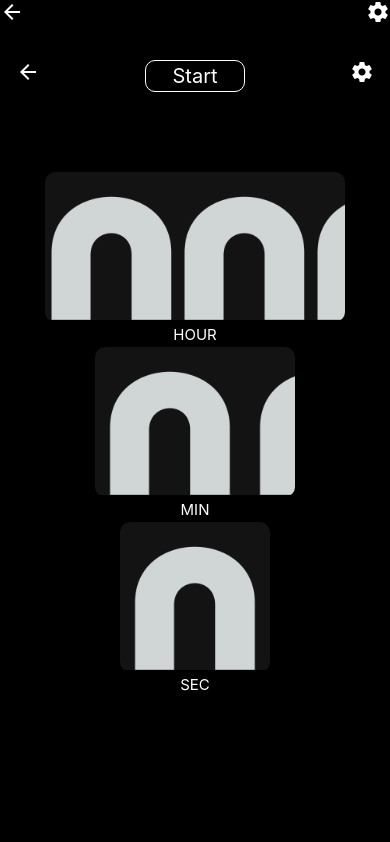
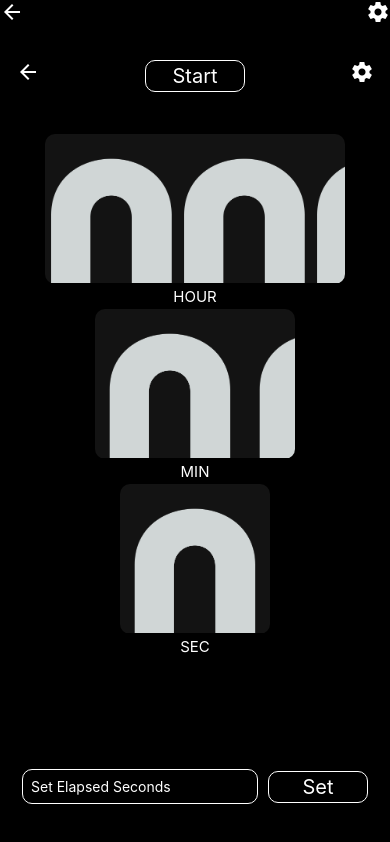
Before and after one commit to AnnaH00k/FirstProjectReact, a React Native app: screen /FlipClock in a window 390 px wide. Built offline with nearby package versions, Linux system fonts and the light colour scheme.

Commit message:
make time setable

```diff
--- a/src/screens/FlipClock.tsx
+++ b/src/screens/FlipClock.tsx
@@ -1,5 +1,5 @@
 import React, { useEffect, useState } from 'react';
-import { Image, StyleSheet, Text, TouchableOpacity, View, useWindowDimensions } from 'react-native';
+import { Image, StyleSheet, Text, TextInput, TouchableOpacity, View, useWindowDimensions } from 'react-native';
 import { MaterialIcons } from '@expo/vector-icons'; // Assuming you're using Expo for icons
 
 // navigation
@@ -15,6 +15,10 @@ const FlipClock = ({ route }: FlipClockProps) => {
   const navigation = useNavigation<NativeStackNavigationProp<RootStackParamList>>();
   const windowDimensions = useWindowDimensions();
   const isBigScreen = windowDimensions.width > 600; // Adjust the threshold as needed
+  const [elapsedSeconds, setElapsedSeconds] = useState(0);
+  const [manualInput, setManualInput] = useState('');
+
+
 
   const [isStarted, setIsStarted] = useState(false);
   const [numberImageIndexTop, setNumberImageIndexTop] = useState(0); // Index for the current image
@@ -50,9 +54,9 @@ const FlipClock = ({ route }: FlipClockProps) => {
    useEffect(() => {
     if (isStarted) {
       const interval = setInterval(() => {
+        setElapsedSeconds((prevSeconds) => prevSeconds + 1);
         setNumberImageIndexTop((prevIndex) => (prevIndex + 1) % numberImagesTop.length);
         setNumberImageIndexBottom((prevIndex) => (prevIndex + 1) % numberImagesBottom.length);
-
       }, 1000);
       return () => clearInterval(interval);
     }
@@ -66,10 +70,16 @@ const FlipClock = ({ route }: FlipClockProps) => {
     setIsStarted(false);
     setNumberImageIndexTop(0);
     setNumberImageIndexBottom(0);
-    setTime(0);
+    setElapsedSeconds(0);
   };
   const handleSettings = () => {
     navigation.navigate('Settings');
+  };
+  const handleManualInputSubmit = () => {
+    const seconds = parseInt(manualInput, 10);
+    if (!isNaN(seconds)) {
+      setElapsedSeconds(seconds);
+    }
   };
 
   return (
@@ -99,16 +109,16 @@ const FlipClock = ({ route }: FlipClockProps) => {
         <View style={styles.column}>
           <View style={[styles.box, isBigScreen && {width:400, height:300}]}>
           <View style={[styles.numberBox && {width:133, gap: 3, height:300}]}>
-              <Image source={require('./images/0Top.png')} style={styles.image} />
-              <Image source={require('./images/0Bottom.png')} style={styles.image} />
+            <Image source={numberImagesTop[Math.floor((elapsedSeconds / 360000) % 10)]} style={styles.image} />
+            <Image source={numberImagesBottom[Math.floor((elapsedSeconds / 360000) % 10)]} style={styles.image} />
           </View>
           <View style={[styles.numberBox && {width:133, gap: 3, height:300}]}>
-              <Image source={require('./images/0Top.png')} style={styles.image} />
-              <Image source={require('./images/0Bottom.png')} style={styles.image} />
+            <Image source={numberImagesTop[Math.floor((elapsedSeconds % 360000) / 36000)]} style={styles.image} />
+            <Image source={numberImagesBottom[Math.floor((elapsedSeconds % 360000) / 36000)]} style={styles.image} />
           </View>
-            <View style={[styles.numberBox && {width:133, gap: 3, height:300}]}>
-              <Image source={require('./images/0Top.png')} style={styles.image} />
-              <Image source={require('./images/0Bottom.png')} style={styles.image} />
+          <View style={[styles.numberBox && { width: 133, gap: 3, height: 300 }]}>
+            <Image source={numberImagesTop[Math.floor((elapsedSeconds % 36000) / 3600) % 10]} style={styles.image} />
+            <Image source={numberImagesBottom[Math.floor((elapsedSeconds % 36000) / 3600) % 10]} style={styles.image} />
           </View>
           </View>
           <Text style={styles.text}>HOUR</Text>
@@ -117,13 +127,13 @@ const FlipClock = ({ route }: FlipClockProps) => {
         {/* Box 2 */}
         <View style={styles.column}>
         <View style={[styles.box1, isBigScreen && {width:300, height:300}]}>
-        <View style={[styles.numberBox && {width:150, gap: 3, height:300}]}>
-                <Image source={require('./images/0Top.png')} style={styles.image} />
-                <Image source={require('./images/0Bottom.png')} style={styles.image} />
+              <View style={[styles.numberBox && { width: 150, gap: 3, height: 300 }]}>
+                <Image source={numberImagesTop[Math.floor((elapsedSeconds % 3600) / 600) % 6]} style={styles.image} />
+                <Image source={numberImagesBottom[Math.floor((elapsedSeconds % 3600) / 600) % 6]} style={styles.image} />
               </View>
-              <View style={[styles.numberBox && {width:150, gap: 3, height:300}]}>
-                <Image source={require('./images/0Top.png')} style={styles.image} />
-                <Image source={require('./images/0Bottom.png')} style={styles.image} />
+              <View style={[styles.numberBox && { width: 150, gap: 3, height: 300 }]}>
+                <Image source={numberImagesTop[Math.floor((elapsedSeconds % 3600) / 60) % 10]} style={styles.image} />
+                <Image source={numberImagesBottom[Math.floor((elapsedSeconds % 3600) / 60) % 10]} style={styles.image} />
               </View>
           </View>
           <Text style={styles.text}>MIN</Text>
@@ -132,18 +142,29 @@ const FlipClock = ({ route }: FlipClockProps) => {
         {/* Box 3 */}
         <View style={styles.column}>
           <View style={[styles.box2, isBigScreen && { width: 300, height: 300 }]}>
-          <View style={[styles.numberBox2 && {width:150, gap: 3, height:300}]}>
-              <Image source={require('./images/0Top.png')} style={styles.image} />
-              <Image source={require('./images/0Bottom.png')} style={styles.image} />
+          <View style={[styles.numberBox && { width: 150, gap: 3, height: 300 }]}>
+                <Image source={numberImagesTop[Math.floor((elapsedSeconds % 3600) / 10) % 6]} style={styles.image} />
+                <Image source={numberImagesBottom[Math.floor((elapsedSeconds % 3600) / 10) % 6]} style={styles.image} />
               </View>
-            <View style={[styles.numberBox2 && {width:150, gap: 3, height:300}]}>
-            <Image source={numberImagesTop[numberImageIndexTop]} style={styles.image} />
-            <Image source={numberImagesBottom[numberImageIndexBottom]} style={styles.image} />
+            <View style={[styles.numberBox2 && { width: 150, gap: 3, height: 300 }]}>
+              <Image source={numberImagesTop[elapsedSeconds % 10]} style={styles.image} />
+              <Image source={numberImagesBottom[elapsedSeconds % 10]} style={styles.image} />
             </View>
           </View>
           <Text style={styles.text}>SEC</Text>
         </View>
-
+      </View>
+      <View style={styles.manualInputContainer}>
+        <TextInput
+          style={styles.manualInput}
+          placeholder="Set Elapsed Seconds"
+          keyboardType="numeric"
+          value={manualInput}
+          onChangeText={(text) => setManualInput(text)}
+        />
+        <TouchableOpacity  onPress={handleManualInputSubmit}>
+          <Text style={styles.button}>Set</Text>
+        </TouchableOpacity>
       </View>
     </View>
   );
@@ -173,6 +194,21 @@ const styles = StyleSheet.create({
     justifyContent: 'space-between',
     gap: 10,
   },
+  manualInputContainer: {
+    flexDirection: 'row',
+    alignItems: 'center',
+    justifyContent: 'center',
+    marginBottom: 40,
+  },
+  manualInput: {
+    borderColor: 'white',
+    borderWidth: 1,
+    borderRadius: 10,
+    color: 'white',
+    padding: 8,
+    marginRight: 10,
+  },
+
   topBar: {
     flexDirection: 'row',
     justifyContent: 'space-between',
```
Lines whose indentation alone changed are shown as unchanged.
